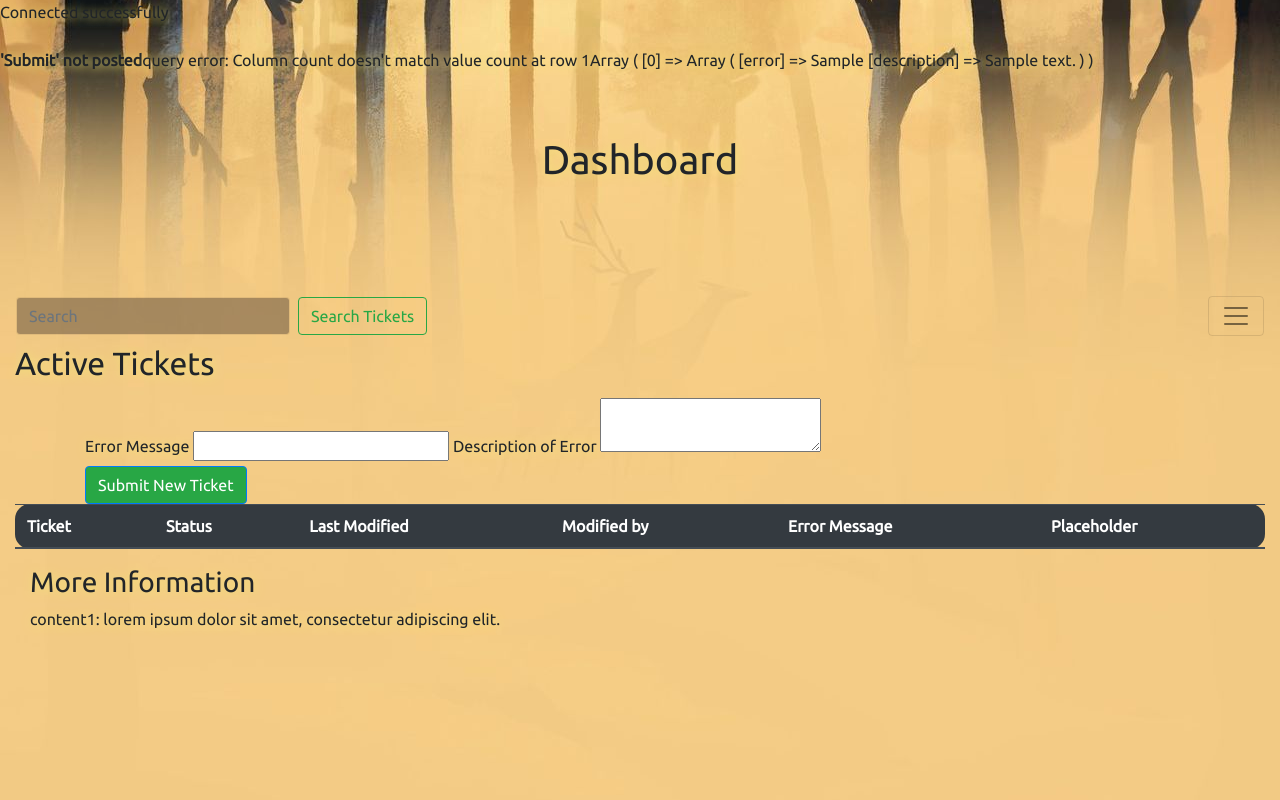
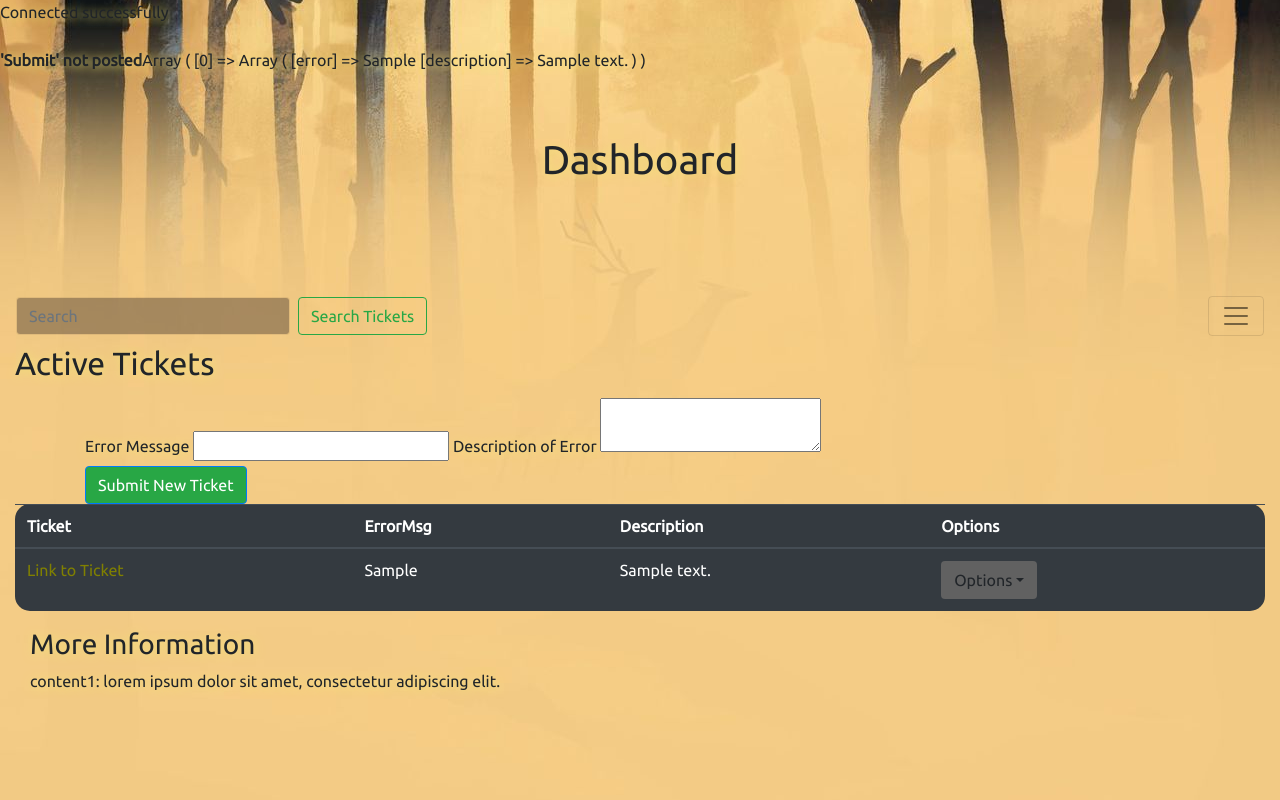
Before and after one commit to Mcclujdd/bugTracker, a PHP site: page /index.php in a window 1280 px wide. Run offline with PHP 8.4, Linux system fonts and the light colour scheme; tables that the repository leaves empty or names only in its code hold one stand-in row (values such as "Sample post"); data that the repository does not hold is empty; some libraries are stand-ins or nearby versions.

Commit message:
first commit

```diff
--- a/index.php
+++ b/index.php
@@ -12,6 +12,7 @@ if(isset($_POST['submit'])){
   echo "</br><strong>'Submit' not posted</strong>";
 }
 
+/*
 //submit form data to database
 $error=mysqli_real_escape_string($conn, $_POST['error']);
 $description=mysqli_real_escape_string($conn, $_POST['description']);
@@ -27,16 +28,17 @@ if (mysqli_query($conn, $sqlWrite)){
   //error
   echo 'query error: ' . mysqli_error($conn);
 }
+*/
 /*##############################################*/
 
 //write query for data from Database
-$sqlRead='SELECT error, description FROM tickets';
+$sqlRead='SELECT error,description FROM tickets';
 
 //make query and get result
-$readResult=mysqli_query($conn, $sqlRead);
+$result=mysqli_query($conn, $sqlRead);
 
 //fetch the resulting rows as an array
-$tickets=mysqli_fetch_all($readResult, MYSQLI_ASSOC);
+$tickets=mysqli_fetch_all($result, MYSQLI_ASSOC);
 print_r($tickets);
 
 //free result from memory
@@ -107,23 +109,17 @@ mysqli_close($conn);
               <tr>
                 <!-- this should populate with a script based on active tickets assigned to current user in the database -->
                 <th>Ticket</th>
-                <th>Status</th>
-                <th>Last Modified</th>
-                <th>Modified by</th>
-                <th>Error Message</th>
-                <th>Placeholder</th>
+                <th>ErrorMsg</th>
+                <th>Description</th>
+                <th>Options</th>
               </tr>
             </thead>
               <tbody id="tBody">
-              </tbody>
-          </table>
 
-          <template id="rowTemplate">
+                          <?php foreach($tickets as $tickets): ?>
                             <tr>
                               <td><a href="#">Link to Ticket</a></td>
-              <td>(date)</td>
-              <td><?php echo htmlspecialchars($tickets['description']); ?></td>
-              <td>(date)</td>
+                              <td><?php echo htmlspecialchars($tickets['error']); ?></td>
                               <td><?php echo htmlspecialchars($tickets['description']); ?></td>
                               <td>
                                 <button class="btn dropdown-toggle" data-toggle="dropdown" data-target="ticketOptions">Options</button>
@@ -135,7 +131,9 @@ mysqli_close($conn);
                                 </div>
                               </td>
                             </tr>
-          </template>
+                          <?php endforeach; ?>
+                </tbody>
+          </table>
 
           <div class="container-fluid">
             <h3>More Information</h3>
```
Lines whose indentation alone changed are shown as unchanged.
